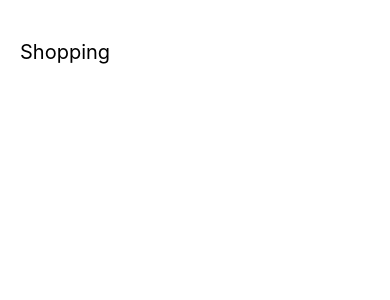
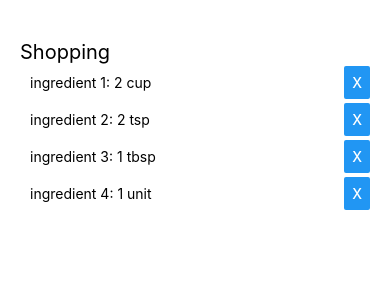
Before and after one commit to newswangerd/prepr, a React Native app: screen / in a window 390 px wide. Shown: the top 300 px of the page. Built offline with nearby package versions, Linux system fonts and the light colour scheme.

Commit message:
WE CAN DELETE

```diff
--- a/App.js
+++ b/App.js
@@ -6,8 +6,8 @@ import MasterView from './components/MasterView'
 export default class App extends React.Component {
   render() {
     return (
-      // <ShopView />
-      <MasterView />
+      <ShopView />
+      // <MasterView />
     )
   }
 }
--- a/components/ShopView.js
+++ b/components/ShopView.js
@@ -1,82 +1,70 @@
 import React from 'react';
-import { StyleSheet, Text, View, FlatList } from 'react-native';
+import { Button, StyleSheet, Text, View, FlatList } from 'react-native';
 
 export default class App extends React.Component {
+  deleteTask = i => {
+    this.setState(
+      prevState => {
+        let shopping = prevState.shopping.slice();
 
+        shopping.splice(i, 1);
+
+        return { shopping: shopping };
+      }
+    );
+  };
+
+  state = {
+    shopping: [
+      {key: "ingredient 1", amount: 2, units:"cup"},
+      {key: "ingredient 2", amount: 2, units:"tsp"},
+      {key: "ingredient 3", amount: 1, units:"tbsp"},
+      {key: "ingredient 4", amount: 1, units:"unit"},
+    ],
+  };
 
   render() {
-    recipes = [
-      {
-        name: "Recipe 1",
-        description: "what is the recipe good for?",
-        meals: 6,
-        steps: [
-          "step 1",
-          "step 2",
-          "step 3",
-        ],
 
-        ingredients: [
-          {name: "ingredient 1", amount: 1, units:"cup"},
-          {name: "ingredient 2", amount: 1, units:"tsp"},
-          {name: "ingredient 3", amount: 1, units:"tbsp"},
-          {name: "ingredient 4", amount: 1, units:"unit"},
-        ],
-      },
-      {
-        name: "Recipe 2",
-        description: "what is the recipe good for?",
-        meals: 6,
-        steps: [
-          "step 1",
-          "step 2",
-        ],
-
-        ingredients: [
-          {name: "ingredient 1", amount: 1, units:"cup"},
-          {name: "ingredient 2", amount: 1, units:"tsp"},
-
-        ]
-      }
-    ];
-
-    shopping = [
-      {name: "ingredient 1", amount: 2, units:"cup"},
-      {name: "ingredient 2", amount: 2, units:"tsp"},
-      {name: "ingredient 3", amount: 1, units:"tbsp"},
-      {name: "ingredient 4", amount: 1, units:"unit"},
-    ];
-
-    prepping = [
-      {
-        name: "Recipe1",
-        steps: [
-          "step 1",
-          "step 2",
-          "step 3",
-        ],
-      },
-      {
-        name: "Recipe2",
-        steps: [
-          "step 1",
-          "step 2",
-        ],
-      }
-    ];
 
     return (
       <View style={styles.container}>
       <Text style={styles.header}>Shopping</Text>
       <FlatList
-      data={shopping}
-      renderItem={({item}) => <Text style={styles.item}>{item.name}: {item.amount} {item.units}</Text>}
+      data={this.state.shopping}
+      renderItem={({item, index}) =>
+      <View>
+        <View style={styles.listItemCont}>
+          <Text style={styles.item}>{item.key}: {item.amount} {item.units}</Text>
+          <Button title="X" onPress={() => this.deleteTask(index)} />
+        </View>
+        <View style={styles.hr} />
+      </View>
+      }
       />
 
       </View>
     );
   }
 }
+
+// let Tasks = {
+//   convertToArrayOfObject(tasks, callback) {
+//     return callback(
+//       tasks ? tasks.split("||").map((task, i) => ({ key: i, text: task })) : []
+//     );
+//   },
+//   convertToStringWithSeparators(tasks) {
+//     return tasks.map(task => task.text).join("||");
+//   },
+//   all(callback) {
+//     return AsyncStorage.getItem("TASKS", (err, tasks) =>
+//       this.convertToArrayOfObject(tasks, callback)
+//     );
+//   },
+//   save(tasks) {
+//     AsyncStorage.setItem("TASKS", this.convertToStringWithSeparators(tasks));
+//   }
+// };
 
 const styles = StyleSheet.create({
   header: {
@@ -94,5 +82,10 @@ const styles = StyleSheet.create({
 
   item: {
     padding: 10,
-  }
+  },
+  listItemCont: {
+    flexDirection: "row",
+    alignItems: "center",
+    justifyContent: "space-between"
+  },
 });
```
